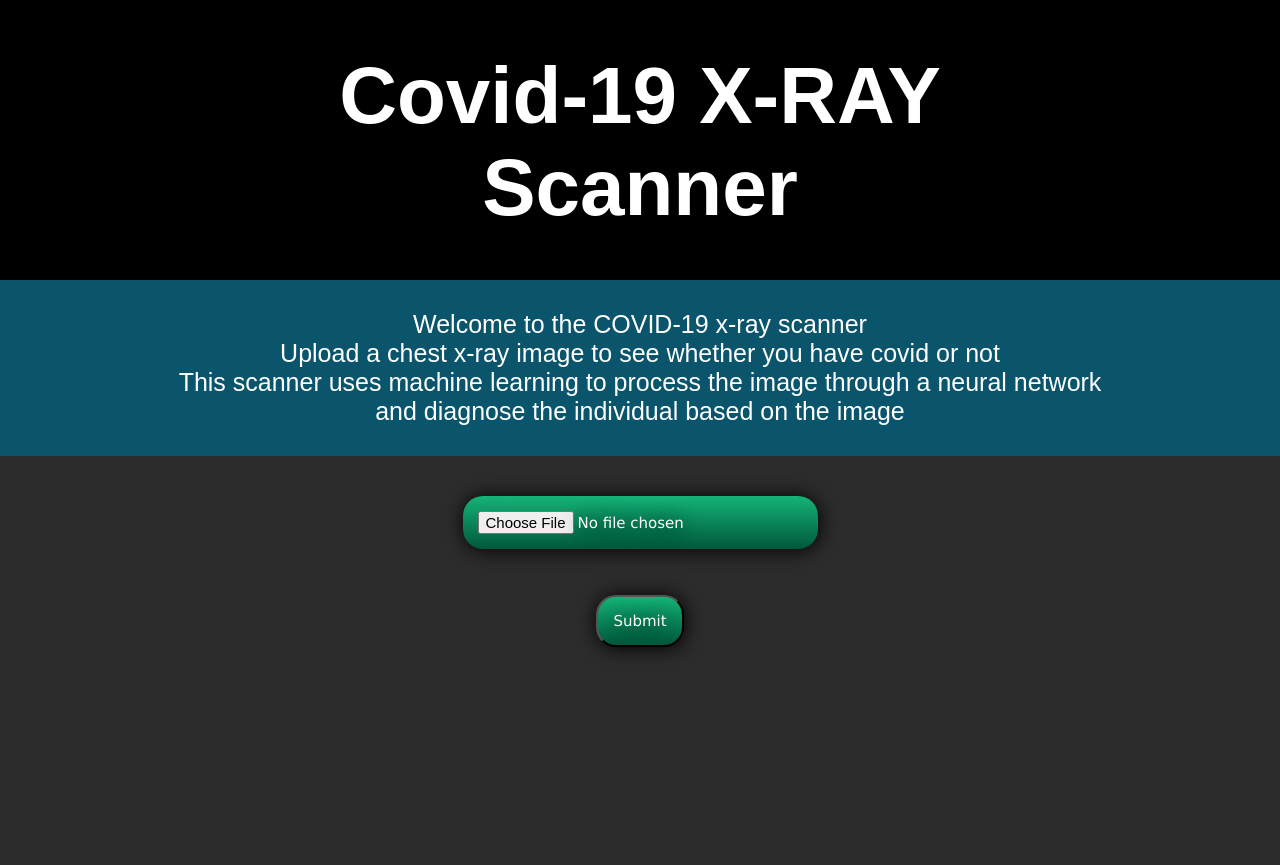
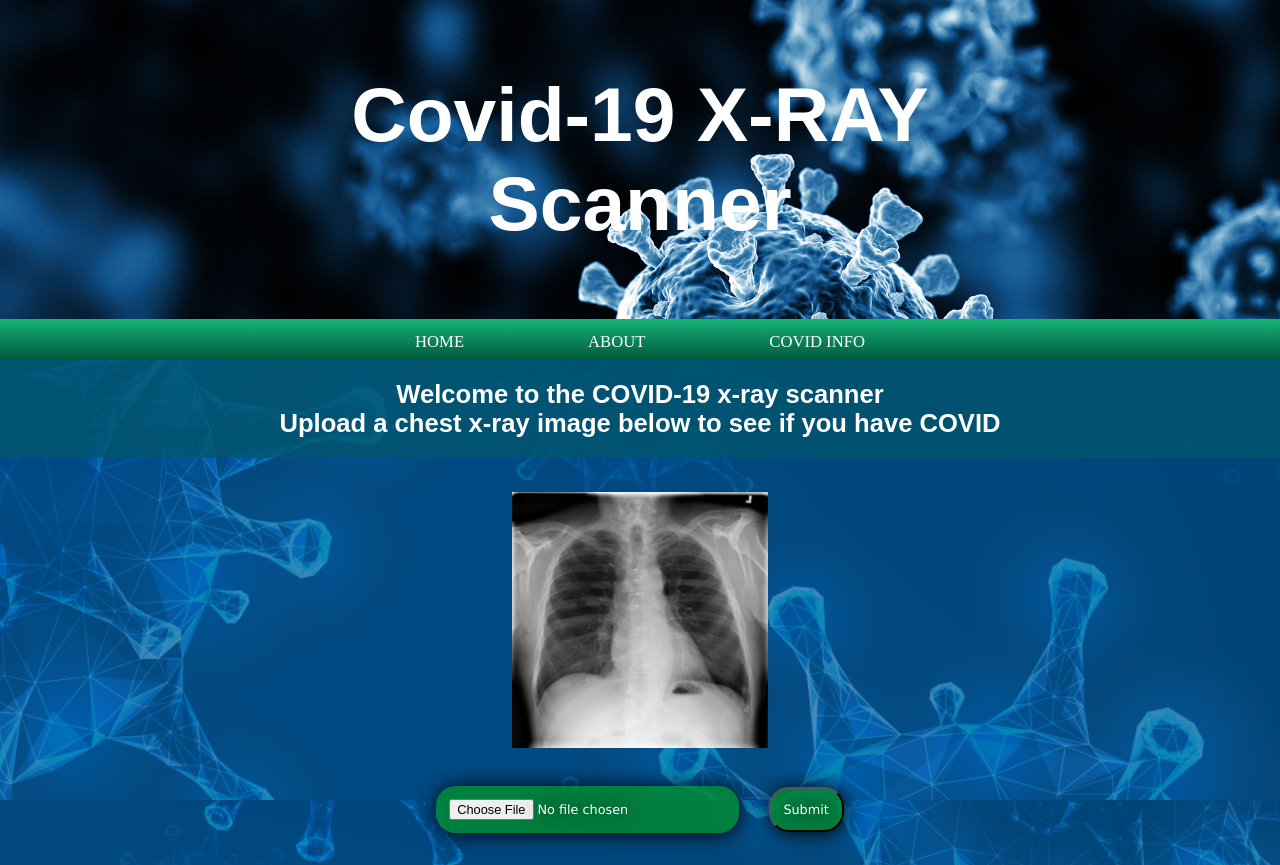
Before and after one commit to talhaanwarch/xray-covid-flask-app, a Flask app: page / in a window 1280 px wide. Before the commit the page ends 654 px from the top, so only its background shows below. Run offline with Flask 2, Linux system fonts and the light colour scheme.

Commit message:
update (#1)

```diff
--- a/application.py
+++ b/application.py
@@ -12,13 +12,14 @@ import os
 os.environ['KMP_DUPLICATE_LIB_OK']='True'
 
 #Loading h5 file containing our saved model from juptyer notebook
-myModel = tf.keras.models.load_model('static/CovidModelSave.h5')
 
 COUNT = 0
 
 app = Flask(__name__)
 app.config["SEND_FILE_MAX_AGE_DEFAULT"] = 1
 static_dir = os.path.join(os.path.dirname(__file__), 'static')
+myModel = tf.keras.models.load_model(static_dir+'/CovidModelSave.h5')
+
 # app.wsgi_app = WhiteNoise(app.wsgi_app, root=static_dir, prefix='static/')
 #render index.html as the first page
 @app.route('/')
@@ -55,3 +56,13 @@ def home():
 def load_img():
     global COUNT
     return send_from_directory(static_dir, "{}.jpg".format(COUNT-1))
+
+#Add an about.html page
+@app.route('/about.html')
+def about():
+    return render_template('about.html')
+
+#Add an info.html page
+@app.route('/info.html')
+def info():
+    return render_template('info.html')
--- a/static/style.css
+++ b/static/style.css
@@ -1,68 +1,93 @@
 h1{
-    font-size: 90px;
+    /* font-size: 550%; */
+    font-size: 4.5vw;
     font-family: sans-serif;
     font-weight: bold;
     color: rgb(255, 255, 255);
-    padding-bottom: 15px;
+    padding-bottom: 0px;
+    margin-top: 1.5vw;
+    color: lightgrey;
 }
 
+
+/*
 img{
     width: 350px;
-    /* border: dotted 8px;
-    border-color: darkgreen; */
     margin: 0px;
     padding: 0px;
 }
-
-body{
-    /* background-color: #8be77fc0; */
-    background-color: #2c2c2c;
-    margin : 0px;
+*/
 
 
+body {
+    /* background-color: #8be77fc0; */
+    /* background-color: #2c2c2c; */
+    margin : 0px;
+    background-image: url("Site Images/x-ray\ background.png");
+    background-position: center center;
+    background-repeat: no-repeat;
+    background-attachment: fixed;
+    background-size: cover;
+    background-color: black;
 }
 
+
 h2{
-font-size: 80px;
+/* font-size: 75px; */
+font-size: 6vw;
 color: rgb(255, 255, 255);
 font-family: sans-serif;
 margin: 0px;
 }
 
 h3{
-font-size: 60px;
-color: darkred;
-font-family: sans-serif;
-margin: 0px;
+    /* font-size: 21px; */
+    font-size: 2vw;
+    color: rgb(255, 255, 255);
+    font-family: Arial, Helvetica, sans-serif;
+    background-color: rgba(2, 85, 110, 0.8);
+    padding: 20px;
+    margin-top: 0px;
+    margin-bottom: 0px;
+    /* margin-bottom: 2vw; */
+    /* margin-left: 250px;
+    margin-right: 250px; */
+
 }
 
 
 
 .btn {
     background: #3DF6A3;
-    background-image: -webkit-linear-gradient(top, #019262a9, #00583b);
+    background: rgba(0, 141, 47, 0.8);
+    /* background-image: -webkit-linear-gradient(top, #019262a9, #00583b);
     background-image: -moz-linear-gradient(top, #019262a9, #00583b);
     background-image: -ms-linear-gradient(top, #019262a9, #00583b);
     background-image: -o-linear-gradient(top, #019262a9, #00583b);
-background-image: linear-gradient(to bottom, #019262a9, #00583b);
+    background-image: linear-gradient(to bottom, #019262a9, #00583b); */
     -webkit-border-radius: 20px;
     -moz-border-radius: 20px;
     border-radius: 20px;
     color: #FFFFFF;
     font-family: Verdana;
-font-size: 15px;
+    /* font-size: 15px; */
+    font-size: 1vw;
     font-weight: 100;
-padding: 15px;
+    /* padding: 15px; */
+    padding: 1vw;
     box-shadow: 1px 1px 20px 0px #000000;
     -webkit-box-shadow: 1px 1px 20px 0px #000000;
     -moz-box-shadow: 1px 1px 20px 0px #000000;
     text-shadow: 1px 1px 20px #000000;
-/* border: solid #337FED 1px; */
     text-decoration: none;
     display: inline-block;
     cursor: pointer;
     text-align: center;
-margin-top: 10px;
+    margin: 10px 5px;
+    margin-right: 1vw;
+    margin-left: 1vw;
+    margin-top: 0px;
+    margin-bottom: 2.5vw;
 }
 
 .btn:hover {
@@ -82,24 +107,46 @@ margin-top: 10px;
 
 .cont{
     background-color: #000000;
-    /* background-color: #c3ca7e; */
-    height: 230px;
-    padding-top: 50px;
-    padding-bottom: 0px;
+    /* height: 220px; */
+    padding: 5.5vw 0vw;
     margin-bottom: 0px;
-    /* margin-left: 250px;
-    margin-right: 250px; */
+    background-image: url("Site Images/covid-cells image.jpg");
+    background-size: 100% auto;
 }
 
 .cont2{
     background-color: #000000;
-    /* background-color: #c3ca7e; */
-    height: 240px;
-    padding-top: 30px;
+    /* height: 220px; */
+    padding: 5.5vw 0vw;
+    margin-bottom: 0px;
+    background-image: url("Site Images/covid-cells image.jpg");
+    background-size: 100% auto;
+    background-position: bottom;
+}
+
+
+.cont3{
+    background-color: #000000;
+    height: 170px;
+    padding-top: 80px;
     padding-bottom: 0px;
     margin-bottom: 0px;
-    /* margin-left: 250px;
-    margin-right: 250px; */
+    background-image: url("Site Images/covid-cells image.jpg");
+    background-size: 100% auto;
+}
+
+.desc {
+    margin: 15px;
+    /* background-color: rgba(0, 0, 0, 0.4); */
+    /* padding: 5px 10px; */
+    padding-top: 0px;
+
+}
+
+.desc img {
+    width: 20vw;
+    height: 20vw;
+    padding: 1.5vw;
 }
 
 span{
@@ -108,15 +155,122 @@ span{
 }
 
 p{
-    font-size: 25px;
+    font-size: 18px;
     color: rgb(255, 255, 255);
-    padding-bottom: 10px;
     font-family: Arial, Helvetica, sans-serif;
-    background-color: rgba(0, 98, 128, 0.767);
-    padding: 30px;
+    background-color: rgba(0, 0, 0, 0.7);
+    padding: 20px;
     margin-top: 0px;
-    margin-bottom: 30px;
+    margin-bottom: 0px;
     /* margin-left: 250px;
     margin-right: 250px; */
 
 }
+
+header{
+    background: #3DF6A3;
+    background-image: -webkit-linear-gradient(top, #019262a9, #00583b);
+    background-image: -moz-linear-gradient(top, #019262a9, #00583b);
+    background-image: -ms-linear-gradient(top, #019262a9, #00583b);
+    background-image: -o-linear-gradient(top, #019262a9, #00583b);
+    background-image: linear-gradient(to bottom, #019262a9, #00583b);
+    /* padding: 5px;
+    padding-left: 0px;
+    padding-right: 0px;
+    padding-bottom: 15px; */
+    width: 100%;
+    height: 3.2vw;
+    /* height: 4.6vw; */
+
+}
+
+nav ul {
+    list-style: none;
+}
+
+nav li {
+    display: inline-block;
+    margin: 0 60px;
+
+    position: relative;
+    padding: 1vw 0;
+}
+
+nav a {
+    color: white;
+    text-decoration: none;
+    text-transform: uppercase;
+    /* font-size: 17px; */
+    font-size: 1.3vw;
+}
+
+nav a:hover {
+    color: darkgray;
+}
+
+nav a::before {
+    content: '';
+    display: block;
+    height: 4px;
+    background-color: white;
+
+    position: absolute;
+    top: 0;
+    width: 0%;
+
+    transition: all ease-in-out 250ms;
+}
+
+nav a:hover::before {
+    width: 100%;
+}
+
+.about {
+    background-image: url("Site Images/covid-cells image.jpg");
+    background-color: rgba(255, 255, 2555, 0.5);
+    background-blend-mode: lighten;
+
+}
+
+.AboutDesc {
+    /* margin: 40px 350px; */
+    margin: 2vw 30vw;
+    background-color: rgb(0, 98, 128, 0.8);
+    padding: 1vw;
+    background-size: 100% auto;
+}
+
+.AboutDesc p{
+    padding: 1.5vw;
+    font-size: 1.7vw;
+}
+
+.result {
+    background-color: rgba(0, 0, 0, 0.7);
+    padding: 2vw;
+    /* margin: 25px 200px; */
+    /* margin: 25% 20%;
+    margin-top: 2%; */
+
+    margin: 2vw 20vw;
+
+}
+
+.result img {
+    width: 20vw;
+}
+
+
+
+
+@media only screen and (max-width: 400px) {
+
+    h2 {
+        font-size: 30px;
+    }
+
+    cont {
+        width: 100%;
+    }
+
+}
--- a/templates/index.html
+++ b/templates/index.html
@@ -3,6 +3,7 @@
     <head>
         <title></title>
         <meta charset="UTF-8">
+        <meta name="viewport" content="width=device-width, initial-scale=1.0">
         <link href="static/style.css" rel="stylesheet">
     </head>
     <body>
@@ -11,29 +12,47 @@
                 <h2>Covid-19 X-RAY <br> Scanner</h2>
             </div>
 
+
+            <header>
+                <div class="nav">
+                    <nav>
+                        <li><a href="/">Home</a></li>
+                        <li><a href="about.html">About</a></li>
+                        <li><a href="info.html">Covid Info</a></li>
+                    </nav>
+                </div>
+            </header>
+
+
+            <h3>
+                Welcome to the COVID-19 x-ray scanner
+                <br> Upload a chest x-ray image below to see if you have COVID
+            </h3>
+
+
             <div class='desc'>
-                <p> Welcome to the COVID-19 x-ray scanner
-                    <br> Upload a chest x-ray image to see whether you have covid or not
-                    <br> This scanner uses machine learning to process the image through a neural network
-                    <br> and diagnose the individual based on the image
-                </p>
+
+                <img src="/static/Site Images/x-ray imgs/Normal-15.png">
 
             </div>
 
-            <!-- <img src="/displayimages/COVID-4.png"> -->
 
 
 
+
+
+    <div class="buttons">
         <!-- Create buttons to allows users to select xray from computer then submit-->
         <form method="POST" action="{{url_for('home')}}" enctype="multipart/form-data">
-            <input type="file" name='image' class='btn'> <br><br><br>
+            <input type="file" name='image' class='btn'>
             <input type="submit" class='btn'>
-            <br><br><br><br>
         </form>
-
+    </div>
 
 
     </center>
 
+
+
     </body>
 </html>
```
Also changed, not shown: templates/about.html (added, +53 -0 lines), templates/info.html (added, +59 -0 lines), templates/prediction.html (+27 -13 lines), static/Site Images/covid-cells image.jpg (added), static/Site Images/x-ray background.png (added), static/Site Images/x-ray imgs/Normal-15.png (added). Lines whose indentation alone changed are shown as unchanged.
